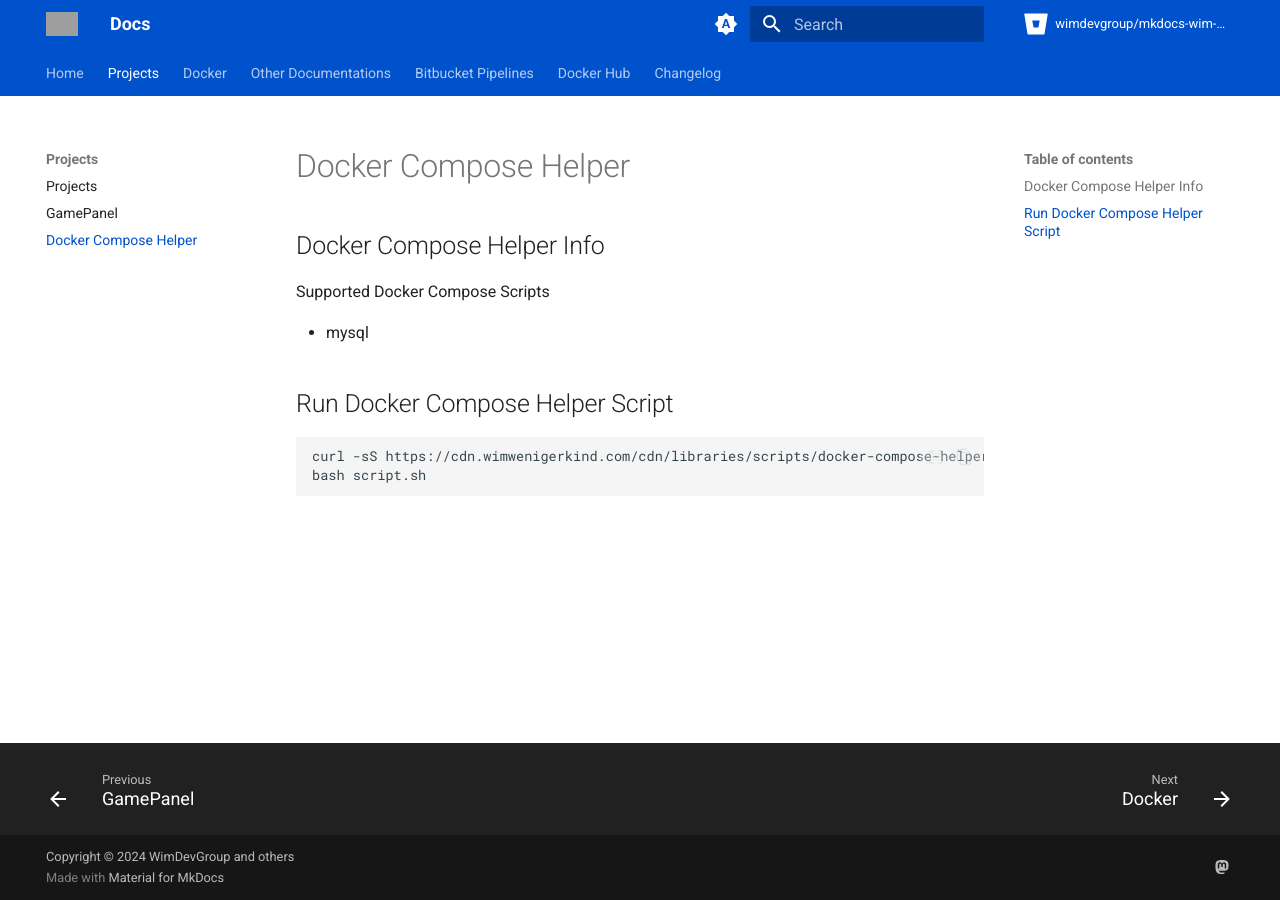
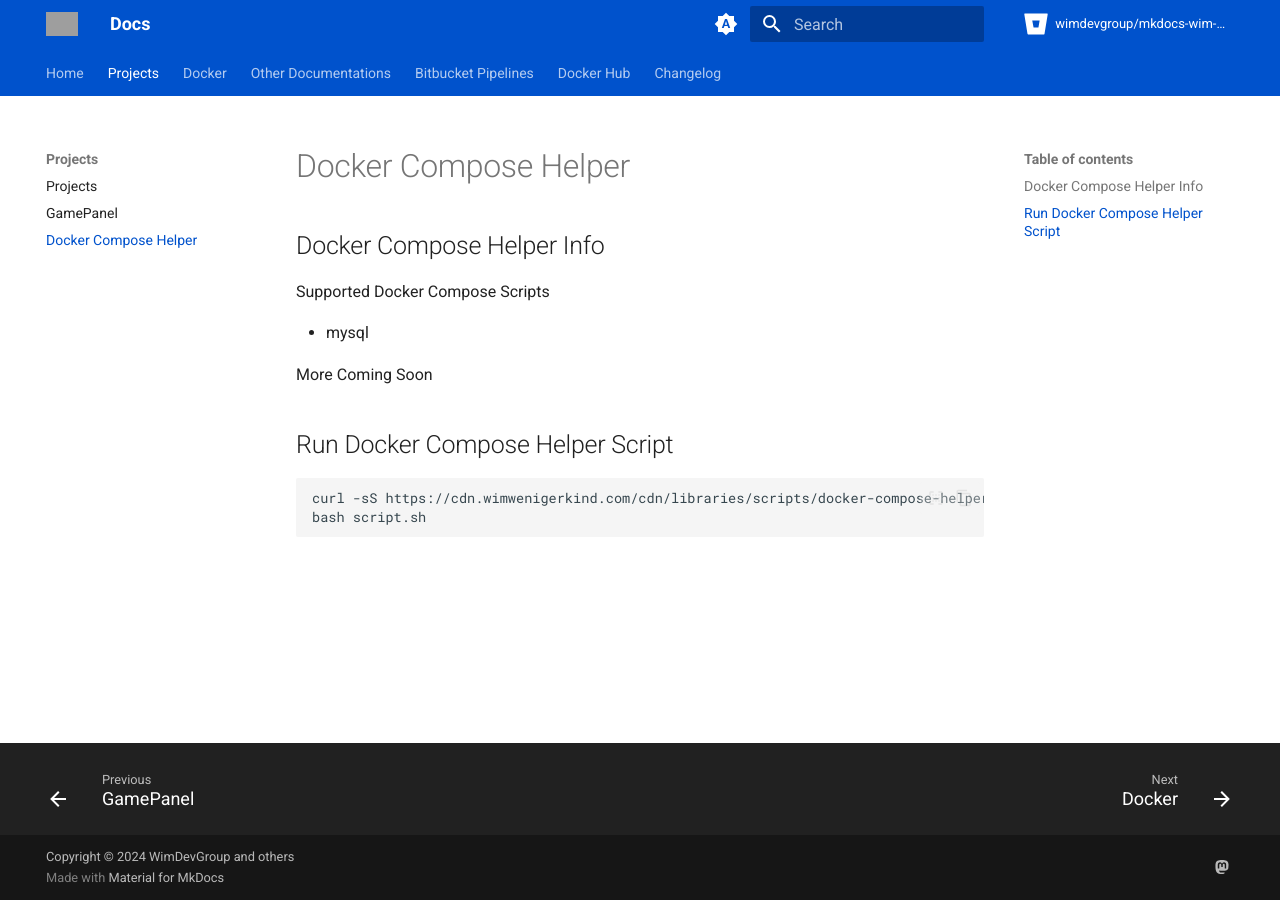
Before and after one commit to wimwenigerkind/mkdocs-wim-wenigerkind, an MkDocs documentation site: the page built from docs/docs/projects/docker-compose-helper.md, in a window 1280 px wide. Built offline with MkDocs 1.6.1 and Material for MkDocs 9.7.7, drawn with Linux system fonts in a browser that asks for light colours; grey boxes are pictures that could not be loaded.

Commit message:
Add more coming soon to docker compose helper script list

```diff
--- a/docs/docs/projects/docker-compose-helper.md
+++ b/docs/docs/projects/docker-compose-helper.md
@@ -2,6 +2,8 @@
 Supported Docker Compose Scripts
 
 - mysql
+
+More Coming Soon
 
 ## Run Docker Compose Helper Script
 
```
